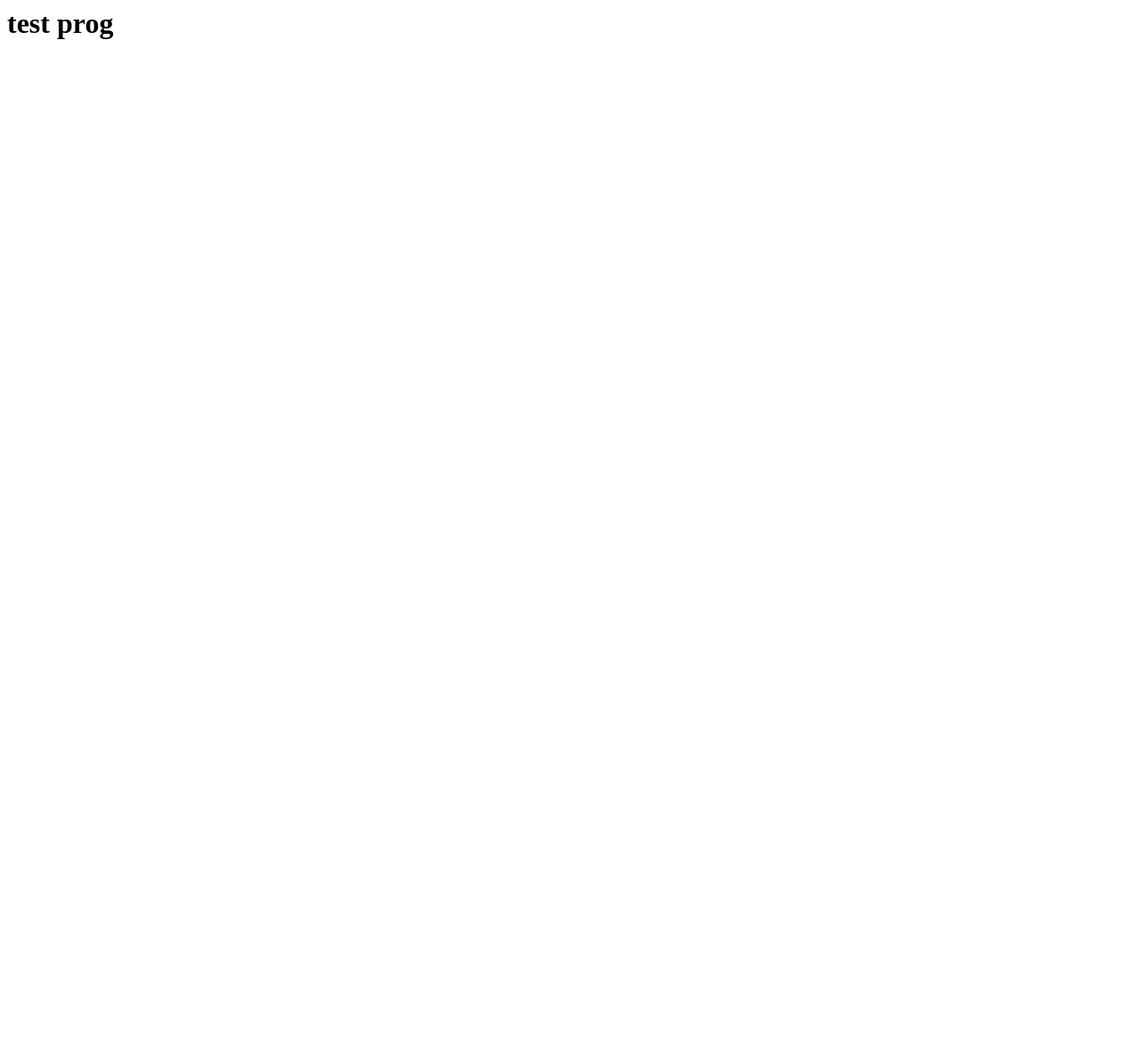
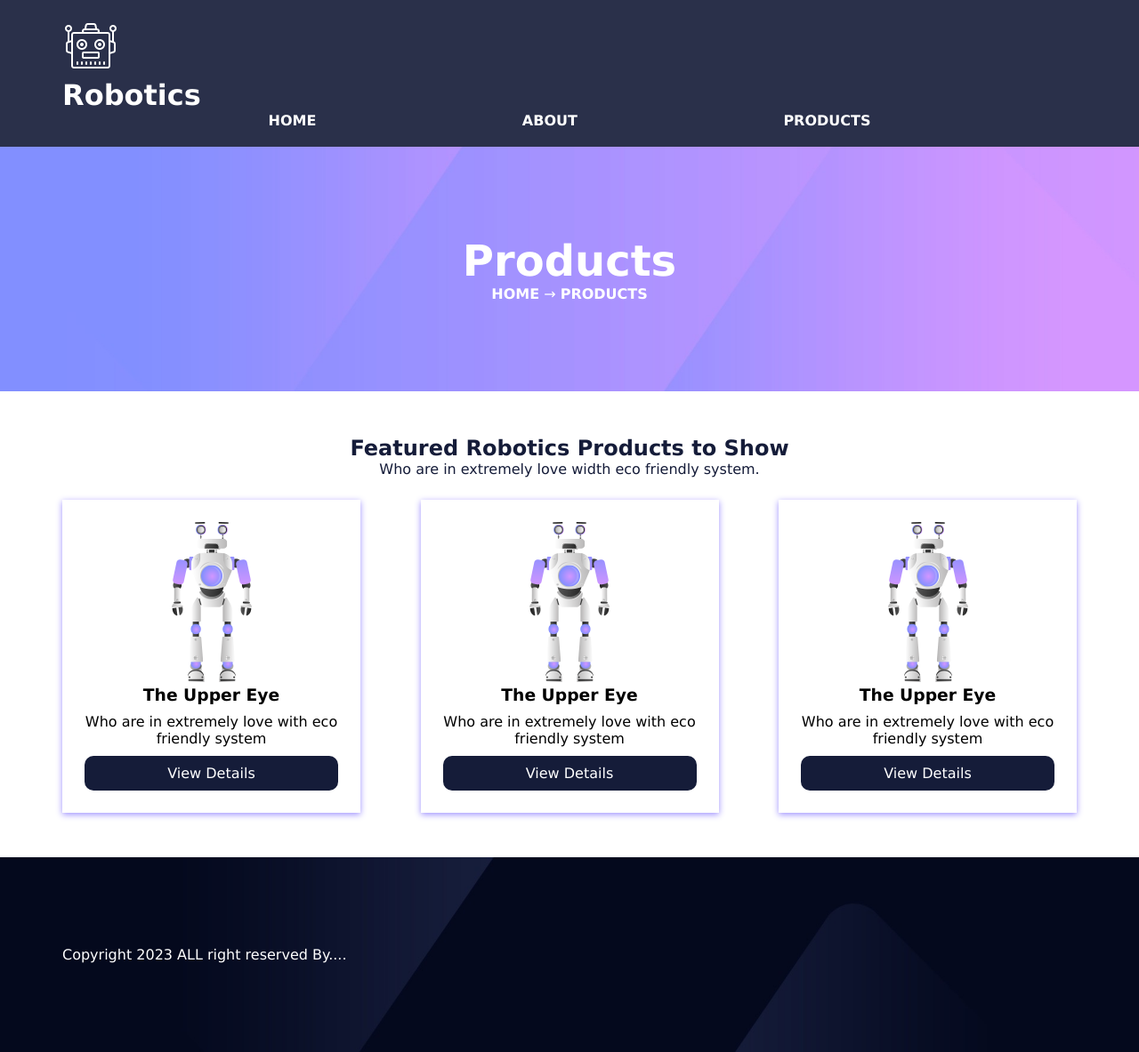
Before and after one commit to 666ru/666ru.github.io, a plain HTML site: page index.html in a window 1280 px wide. Shown: the whole page at 89% size. Before the commit the page ends 800 px from the top, so only its background shows below. Drawn offline with Linux system fonts and the light colour scheme.

Commit message:
add files

```diff
--- /dev/null
+++ b/flex_training.css
@@ -0,0 +1,18 @@
+/* HEADER */
+
+.menu {
+    display: flex;
+    flex-direction: row;
+    justify-content: space-evenly;
+}
+.cards-row {
+    display: flex;
+    flex-direction: row;
+    justify-content: space-between;
+}
+
+.header-row {
+    display: flex;
+    flex-direction: row;
+    align-items: center;
+}
--- /dev/null
+++ b/index.css
@@ -0,0 +1,111 @@
+*{
+    font-family: Verdana, Geneva, Tahoma, sans-serif;
+    margin:0;
+    padding: 0;
+}
+
+.container{
+    max-width: 1140px;
+    padding: 0 15px;
+    margin: 0 auto;
+}
+
+/* HEADER */
+
+.header{
+    width:100%;
+    color: white;
+    padding: 20px;
+    background: #151c39e8;
+	box-sizing: border-box;
+}
+
+.menu-item{
+    list-style: none;
+}
+
+.menu-link{
+    color: white;
+    text-decoration: none;
+}
+
+/* Дополнительно */
+
+.menu-link{
+    text-transform: uppercase;
+    font-weight: bold;
+}
+
+/* BANNER */
+
+.banner-section{
+    padding: 100px 0;
+    background: url(img/banner-bg.jpg);
+    background-size: cover;
+    background-position: center;
+}
+
+.banner-title{
+    font-size: 48px;
+}
+.banner-title, .banner-description{
+    text-align: center;
+    color: white;
+}
+
+/* CARDS */
+
+.cards-section{
+    padding: 50px 0px;
+}
+
+.cards-title, .cards-description{
+    color: #151c39;
+    text-align: center;
+}
+
+.card{
+    padding: 25px;
+    margin-top: 25px;
+    width: 25%;
+    background: white;
+    box-shadow: 0px 2px 7px 0px #9e90ff;
+    text-align: center;
+}
+
+.card-link{
+    text-decoration: none;
+    color: white;
+}
+
+.card-button{
+    text-align: center;
+    background: #151c39;
+    padding: 10px 70px;
+    border-radius: 10px;
+}
+
+.card-title, .card-text{
+    margin-bottom: 10px;
+}
+
+/* Дополнительно */
+
+.card-button{
+    cursor: pointer;
+}
+.cards {
+    display: inline-block;
+}
+
+/* FOOTER */
+
+.footer{
+    background: url(img/footer-bg.jpg);
+    background-size: cover;
+    padding: 100px 0px;
+}
+
+.copyright{
+    color: white;
+}
--- a/index.html
+++ b/index.html
@@ -1,10 +1,128 @@
-<!DOCCTYPE html>
-<html>
-  <head>
-    <meta charset="UTF=8">
-    <title>тест</title>
-  </head>
-  <body>
-    <h1>test prog</h1>
-  </body>
+<!DOCTYPE html>
+<html lang="en">
+<head>
+    <meta charset="UTF-8">
+    <meta name="viewport" content="width=device-width, initial-scale=1.0">
+    <meta http-equiv="X-UA-Compatible" content="ie=edge">
+    <title>Robotics</title>
+    <link rel="stylesheet" href="index.css">
+    <link rel="stylesheet" href="flex_training.css">
+</head>
+<body>
+
+    <!--START HEADER-->
+    <header class = 'header'>
+
+        <div class = 'container'>
+
+            <!--START BLOCK LOGO-->
+            <div class = 'header-logo'>
+                <img class = 'logo-img' src='img/logo.png'></img>
+                <h1 class = 'logo-title'>Robotics</h1>
+            </div>
+            <!--END BLOCK LOGO-->
+
+            <!--START BLOCK MENU-->
+            <div class = 'header-menu'>
+                <ul class = 'menu'>
+                    <li class = 'menu-item'>
+                        <a class = 'menu-link' href ='#'>Home</a>
+                    </li>
+                    <li class = 'menu-item'>
+                        <a class = 'menu-link' href ='#'>About</a>
+                    </li>
+                    <li class = 'menu-item'>
+                        <a class = 'menu-link' href ='#metka'>Products</a>
+                    </li>
+                </ul>
+            </div>
+            <!--END BLOCK MENU-->
+
+        </div>
+
+    </header>
+    <!--END HEADER-->
+
+    <!--START MAIN-->
+    <main class = 'main'>
+        <!--START BANNER SECTION-->
+        <section class = 'banner-section'>
+            <div class = 'container'>
+                <div class = 'banner-text'>
+                    <h1 class = 'banner-title'>Products</h1>
+                    <div class = 'banner-description'>
+                        <a href = '#' class = 'menu-link'>Home</a> &#x2192 <a href = '#' class = 'menu-link'>Products</a>
+                    </div>
+                </div>
+            </div>
+        </section>
+        <!--END BANNER SECTION-->
+
+        <!--START CARDS SECTION-->
+        <section class = 'cards-section'>
+            <a name = 'metka'>
+            <div class = 'container'>
+                    <a name = 'metka'></a>
+                <div class = 'cards-text'>
+                    <h1 class = 'cards-title'>Featured Robotics Products to Show</h1>
+                    <div class = 'cards-description'>Who are in extremely love width eco friendly system.
+                    </div>
+                </div>
+
+                <div class = 'cards'>
+                    <div class = 'cards-row'>
+                        <div class = 'card'>
+
+                            <img class = 'card-img' src="img/p1.png">
+                            <div class = 'card-body'>
+                                <h3 class = 'card-title'>The Upper Eye</h3>
+                                <div class = 'card-text'>Who are in extremely love with eco friendly system</div>
+                                <div class = 'card-button'>
+                                    <a class = 'card-link' href = '#'>View Details</a>
+                                </div>
+                            </div>
+
+                        </div>
+
+                        <div class = 'card'>
+
+                            <img class = 'card-img' src="img/p1.png">
+                            <div class = 'card-body'>
+                                <h3 class = 'card-title'>The Upper Eye</h3>
+                                <div class = 'card-text'>Who are in extremely love with eco friendly system</div>
+                                <div class = 'card-button'>
+                                    <a class = 'card-link' href = '#'>View Details</a>
+                                </div>
+                            </div>
+                        </div>
+                        <div class = 'card'>
+
+                            <img class = 'card-img' src="img/p1.png">
+                            <div class = 'card-body'>
+                                <h3 class = 'card-title'>The Upper Eye</h3>
+                                <div class = 'card-text'>Who are in extremely love with eco friendly system</div>
+                                <div class = 'card-button'>
+                                    <a class = 'card-link' href = '#'>View Details</a>
+                                </div>
+                            </div>
+
+                        </div>
+                    </div>
+                </div>
+
+            </div>
+        </section>
+        <!--END CARDS SECTION-->
+    </main>
+    <!--END MAIN-->
+
+    <!--START FOOTER-->
+    <footer class = 'footer'>
+        <div class = 'container'>
+            <div class = 'copyright'>Copyright 2023 ALL right reserved By....</div>
+        </div>
+    </footer>
+    <!--END FOOTER-->
+
+</body>
 </html>
```
Also changed, not shown: img/banner-bg.jpg (added), img/facebook.png (added), img/footer-bg.jpg (added), img/instagram.png (added), img/logo.png (added), img/p1.png (added), img/vk.png (added), img/youtube.png (added).
